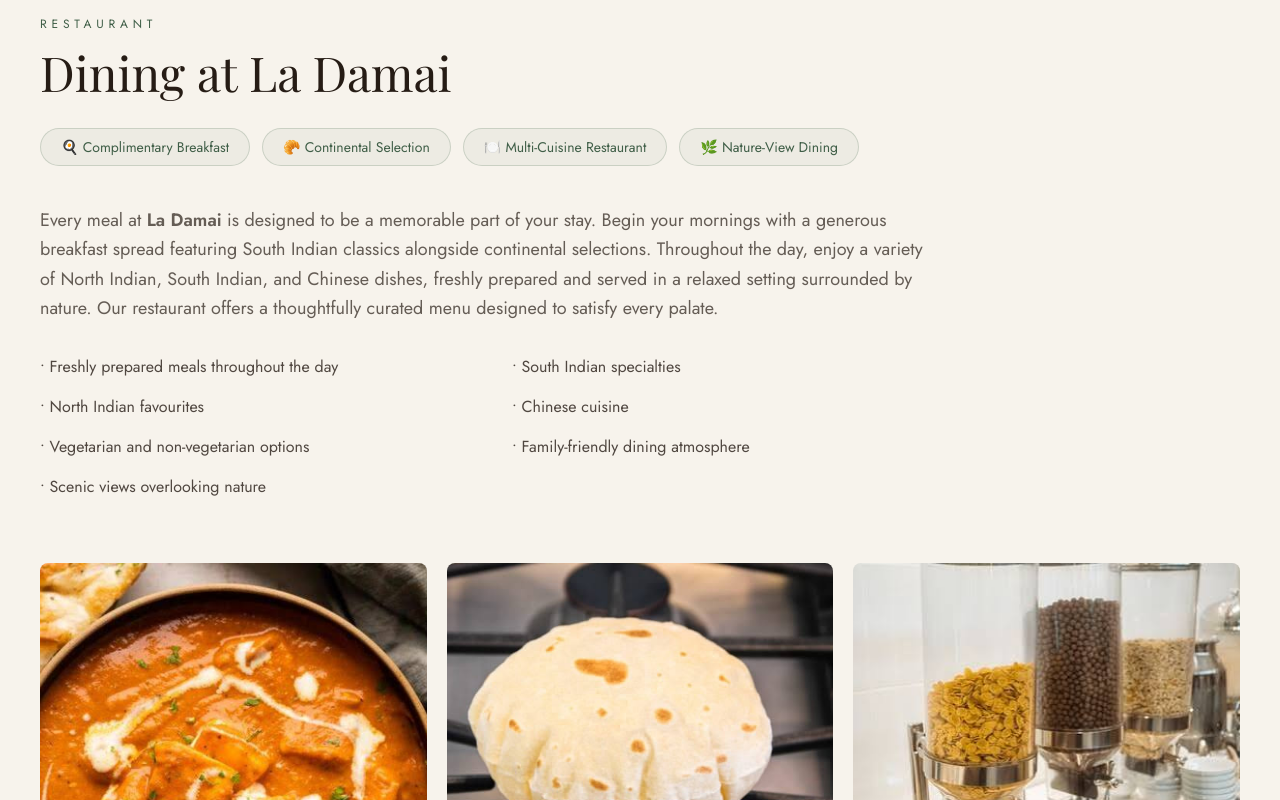
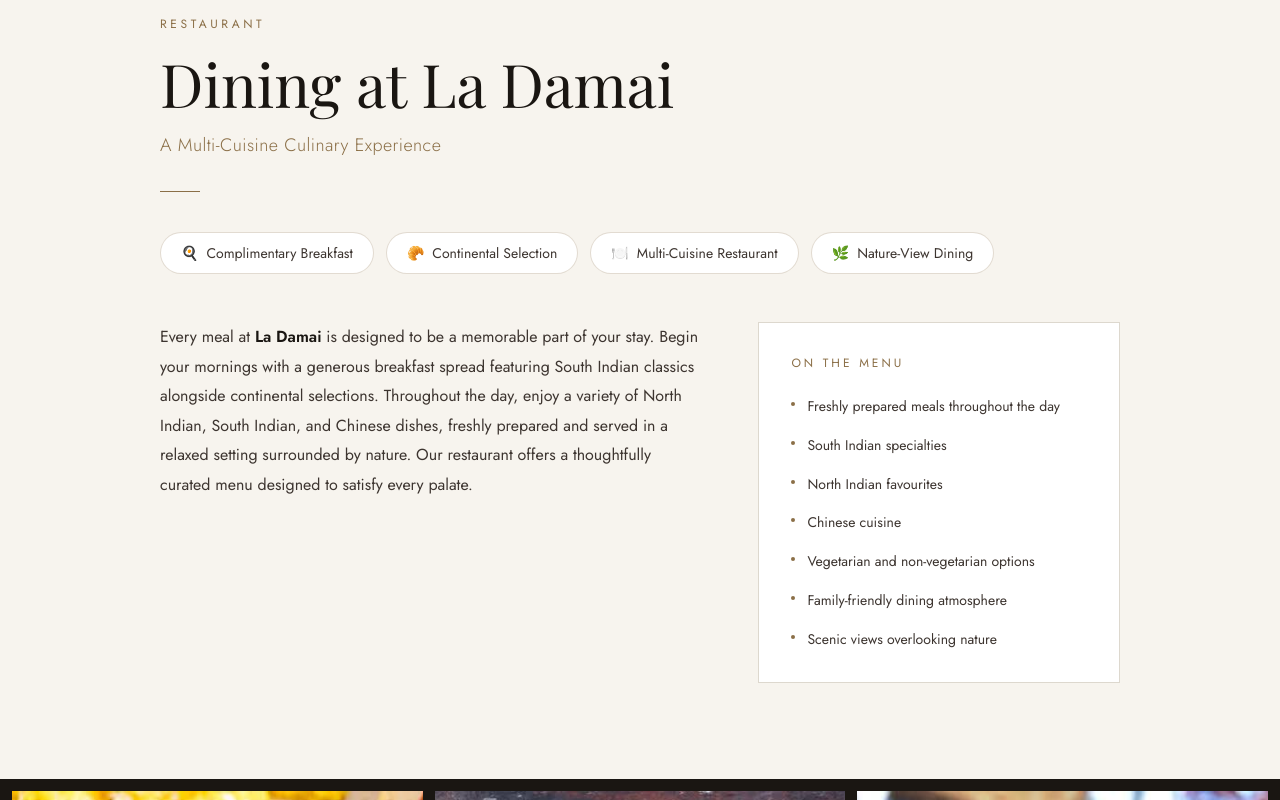
Before and after one commit to websitedeploymentresort/Website, a Next.js app: page /dining in a window 1280 px wide. Shown: the part 480-1280 px from the top of the page. Built offline with nearby package versions, Linux system fonts and the light colour scheme.

Commit message:
Dining changes

```diff
--- a/app/dining/page.tsx
+++ b/app/dining/page.tsx
@@ -6,7 +6,6 @@
 import Footer from "@/components/Footer";
 import PageHero from "@/components/PageHero";
 
-// Automatically load every image in /public/food
 const foodDir = path.join(process.cwd(), "public", "food");
 
 const foodImages = fs
@@ -15,8 +14,25 @@
   .sort()
   .map((file) => `/food/${file}`);
 
-// Use the first image as the hero image
 const heroImage = foodImages[0];
+const galleryImages = foodImages.slice(1);
+
+const badges = [
+  { icon: "🍳", label: "Complimentary Breakfast" },
+  { icon: "🥐", label: "Continental Selection" },
+  { icon: "🍽️", label: "Multi-Cuisine Restaurant" },
+  { icon: "🌿", label: "Nature-View Dining" },
+];
+
+const menuItems = [
+  "Freshly prepared meals throughout the day",
+  "South Indian specialties",
+  "North Indian favourites",
+  "Chinese cuisine",
+  "Vegetarian and non-vegetarian options",
+  "Family-friendly dining atmosphere",
+  "Scenic views overlooking nature",
+];
 
 export const metadata = {
   title: "Dining | La Damai Resort",
@@ -33,80 +49,102 @@
         image={heroImage}
       />
 
-      <section className="bg-porcelain py-20 md:py-24">
-        <div className="max-w-7xl mx-auto px-6 md:px-10">
+      {/* Main content */}
+      <section className="bg-[#F7F4EE] py-24">
+        <div className="max-w-5xl mx-auto px-8">
 
-          <div className="max-w-4xl mb-16">
-            <p className="text-palm text-xs tracking-[0.4em] uppercase mb-4">
+          {/* Eyebrow + title */}
+          <span className="text-xs tracking-[0.3em] uppercase text-[#8B6F47] block mb-5">
             Restaurant
-            </p>
-
-            <h2 className="font-display text-3xl md:text-5xl text-coffee mb-8">
+          </span>
+          <h2 className="font-display text-5xl md:text-6xl text-[#1A1612] leading-[1.05] mb-4">
             Dining at La Damai
           </h2>
+          <p className="text-[#8B6F47] text-lg font-light tracking-wide mb-8">
+            A Multi-Cuisine Culinary Experience
+          </p>
+          <div className="w-10 h-px bg-[#8B6F47] mb-10" />
 
-            {/* Highlight Badges */}
-            <div className="flex flex-wrap gap-3 mb-10">
-              {[
-                "🍳 Complimentary Breakfast",
-                "🥐 Continental Selection",
-                "🍽️ Multi-Cuisine Restaurant",
-                "🌿 Nature-View Dining",
-              ].map((badge) => (
+          {/* Badges */}
+          <div className="flex flex-wrap gap-3 mb-12">
+            {badges.map(({ icon, label }) => (
               <span
-                  key={badge}
-                  className="px-5 py-2 border border-palm/20 bg-palm/5 text-palm rounded-full text-sm"
+                key={label}
+                className="inline-flex items-center gap-2 px-5 py-2.5 border border-[#8B6F47]/25 bg-white text-[#3D3530] text-sm rounded-full"
               >
-                  {badge}
+                <span>{icon}</span>
+                {label}
               </span>
             ))}
           </div>
 
-            <p className="text-coffee/70 leading-relaxed mb-8 text-lg">
-              Every meal at <strong>La Damai</strong> is designed to be a
-              memorable part of your stay. Begin your mornings with a generous
-              breakfast spread featuring South Indian classics alongside
-              continental selections. Throughout the day, enjoy a variety of
-              North Indian, South Indian, and Chinese dishes, freshly prepared
-              and served in a relaxed setting surrounded by nature. Our
+          {/* Description + menu — two columns */}
+          <div className="grid md:grid-cols-[3fr_2fr] gap-14 items-start">
+
+            {/* Left: full description */}
+            <div>
+              <p className="text-[#3D3530] text-base leading-[1.85] mb-0">
+                Every meal at <strong className="font-semibold text-[#1A1612]">La Damai</strong> is
+                designed to be a memorable part of your stay. Begin your mornings
+                with a generous breakfast spread featuring South Indian classics
+                alongside continental selections. Throughout the day, enjoy a
+                variety of North Indian, South Indian, and Chinese dishes, freshly
+                prepared and served in a relaxed setting surrounded by nature. Our
                 restaurant offers a thoughtfully curated menu designed to satisfy
                 every palate.
               </p>
+            </div>
 
-            <ul className="grid md:grid-cols-2 gap-y-4 gap-x-12 text-coffee/80">
-              <li>• Freshly prepared meals throughout the day</li>
-              <li>• South Indian specialties</li>
-              <li>• North Indian favourites</li>
-              <li>• Chinese cuisine</li>
-              <li>• Vegetarian and non-vegetarian options</li>
-              <li>• Family-friendly dining atmosphere</li>
-              <li>• Scenic views overlooking nature</li>
+            {/* Right: menu list */}
+            <div className="bg-white border border-[#DDD8CE] px-8 py-8">
+              <span className="text-xs tracking-[0.25em] uppercase text-[#8B6F47] block mb-6">
+                On the Menu
+              </span>
+              <ul className="space-y-4">
+                {menuItems.map((item) => (
+                  <li
+                    key={item}
+                    className="flex items-start gap-3 text-sm text-[#3D3530] leading-relaxed"
+                  >
+                    <span className="mt-[7px] w-1 h-1 rounded-full bg-[#8B6F47] shrink-0" />
+                    {item}
+                  </li>
+                ))}
               </ul>
             </div>
 
-          {/* Food Gallery */}
-          <div className="columns-1 sm:columns-2 lg:columns-3 gap-5 space-y-5">
-            {foodImages.map((img, index) => (
+          </div>
+        </div>
+      </section>
+
+      {/* Gallery */}
+      <section className="bg-[#1A1612] py-3 px-3">
+        <div className="columns-1 sm:columns-2 lg:columns-3 gap-3 space-y-3">
+          {galleryImages.map((img, i) => (
             <div
               key={img}
-                className="relative overflow-hidden break-inside-avoid rounded-lg group"
+              className="relative overflow-hidden break-inside-avoid group"
               style={{
-                  aspectRatio: index % 3 === 0 ? "4/5" : "4/3",
+                aspectRatio: i % 5 === 0 ? "3/4" : i % 3 === 0 ? "4/3" : "1/1",
               }}
             >
               <Image
                 src={img}
-                  alt={`Food ${index + 1}`}
+                alt={`Dining at La Damai — ${i + 1}`}
                 fill
                 className="object-cover transition-transform duration-700 group-hover:scale-105"
               />
-
-                <div className="absolute inset-0 bg-coffee/0 group-hover:bg-coffee/15 transition-colors duration-500" />
+              <div className="absolute inset-0 bg-black/0 group-hover:bg-black/20 transition-colors duration-500" />
             </div>
           ))}
         </div>
+      </section>
 
-        </div>
+      {/* Closing */}
+      <section className="bg-[#F7F4EE] py-16 text-center">
+        <span className="text-xs tracking-[0.3em] uppercase text-[#8B6F47]">
+          Complimentary breakfast included with every room
+        </span>
       </section>
 
       <Footer />
```
Also changed, not shown: public/food/food6.jpeg. Lines whose indentation alone changed are shown as unchanged.
